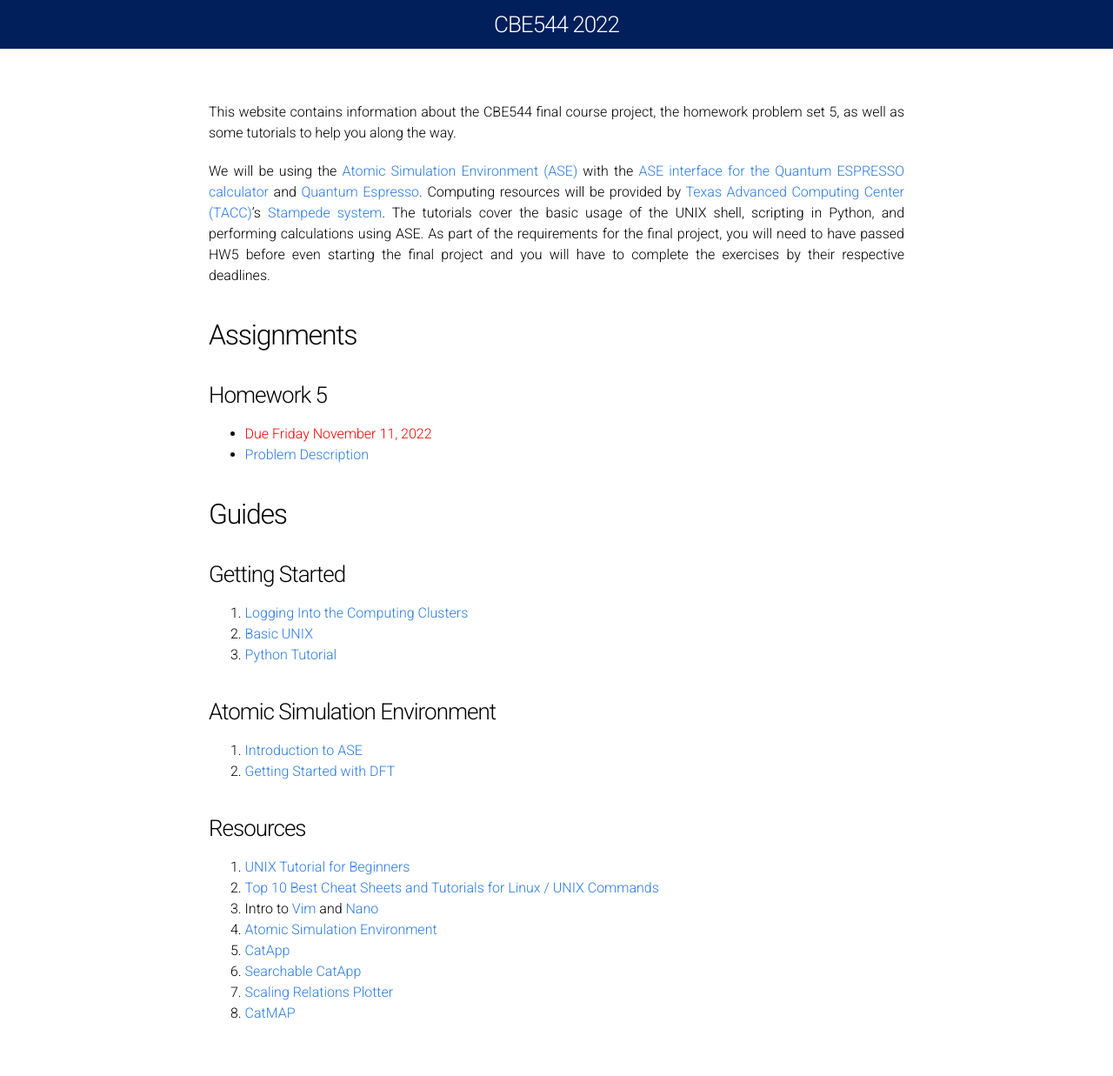
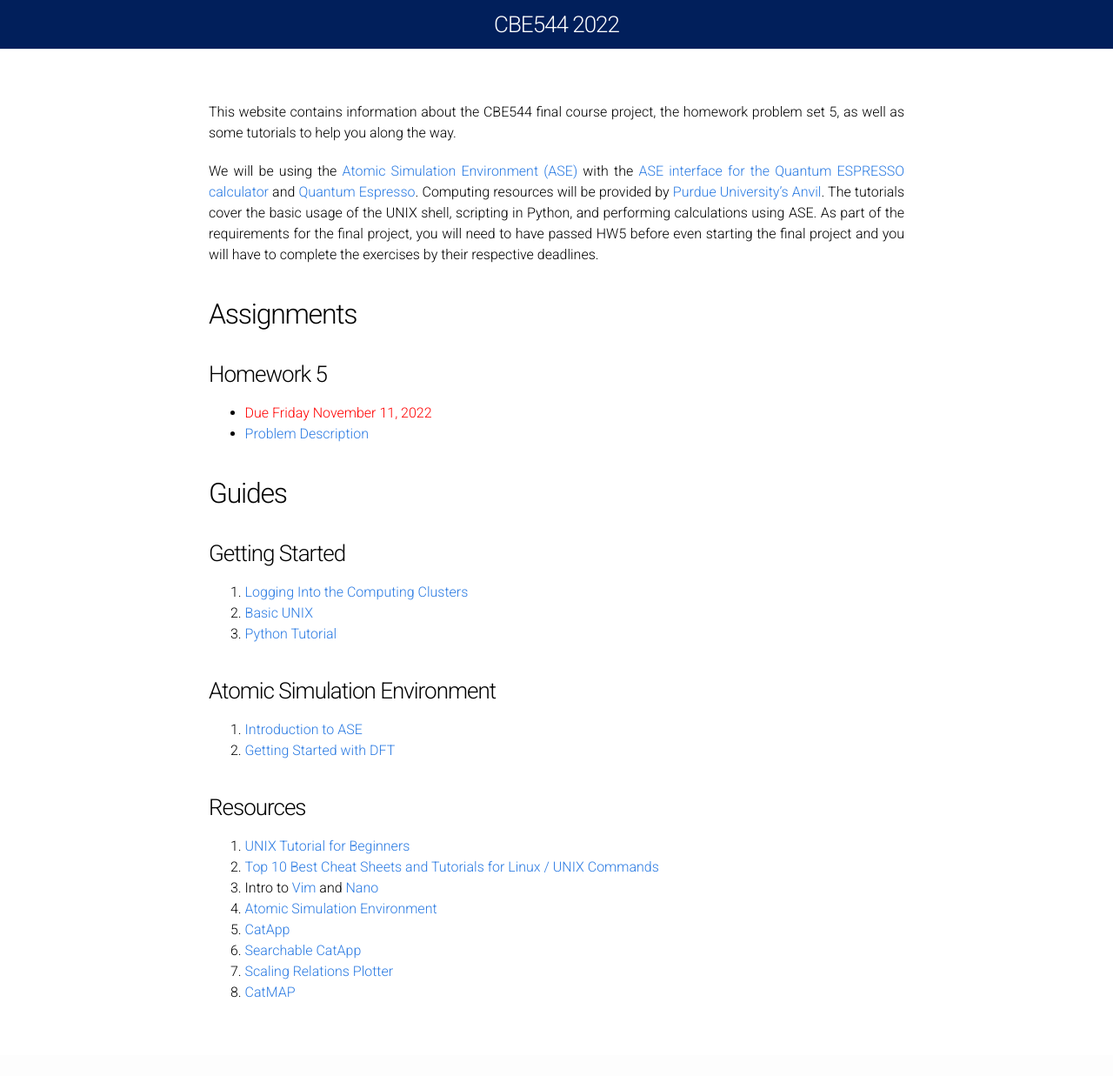
Before and after one commit to UPennCBE544/2023.github.io, a Jekyll site: the page built from Index.md, in a window 1280 px wide. Shown: the whole page at 87% size. Built offline with Jekyll 4.4.1, drawn with Linux system fonts in a browser that asks for light colours; after the commit the page ends 1213 px from its top, so only the background shows below that.

Commit message:
Update Index.md

```diff
--- a/Index.md
+++ b/Index.md
@@ -6,7 +6,7 @@ permalink: /
 
 This website contains information about the CBE544 final course project, the homework problem set 5, as well as some tutorials to help you along the way.
 
-We will be using the [Atomic Simulation Environment (ASE)](https://wiki.fysik.dtu.dk/ase/) with the [ASE interface for the Quantum ESPRESSO calculator](http://github.com/vossjo/ase-espresso) and [Quantum Espresso](https://www.quantum-espresso.org/). Computing resources will be provided by [Texas Advanced Computing Center (TACC)](https://www.tacc.utexas.edu)'s [Stampede system](https://portal.tacc.utexas.edu/user-guides/stampede). The tutorials cover the basic usage of the UNIX shell, scripting in Python, and performing calculations using ASE. As part of the requirements for the final project, you will need to have passed HW5 before even starting the final project and you will have to complete the exercises by their respective deadlines.
+We will be using the [Atomic Simulation Environment (ASE)](https://wiki.fysik.dtu.dk/ase/) with the [ASE interface for the Quantum ESPRESSO calculator](http://github.com/vossjo/ase-espresso) and [Quantum Espresso](https://www.quantum-espresso.org/). Computing resources will be provided by [Purdue University's Anvil](https://www.rcac.purdue.edu/compute/anvil). The tutorials cover the basic usage of the UNIX shell, scripting in Python, and performing calculations using ASE. As part of the requirements for the final project, you will need to have passed HW5 before even starting the final project and you will have to complete the exercises by their respective deadlines.
 
 ## Assignments ##
 
```
